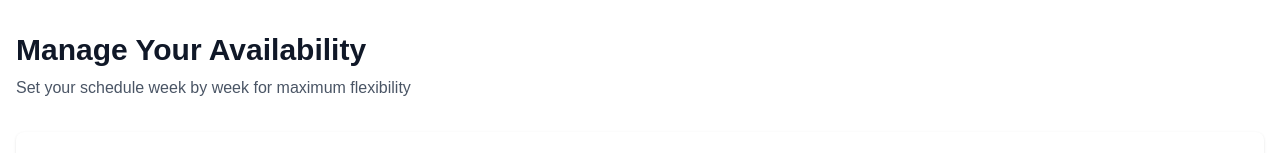
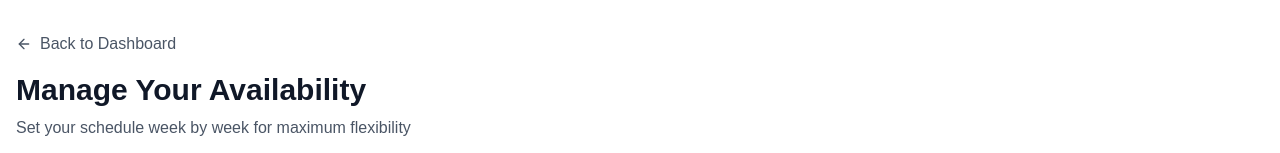
Before and after one commit to msaedi/instructly, a Next.js app in the folder frontend/: page /dashboard/instructor/availability in a window 1280 px wide. Shown: the top 153 px of the page. Built offline with nearby package versions, Linux system fonts and the light colour scheme; no server answers.

Commit message:
Added navigation arrows to go back

```diff
--- a/frontend/app/dashboard/instructor/availability/page.tsx
+++ b/frontend/app/dashboard/instructor/availability/page.tsx
@@ -1,6 +1,8 @@
 // app/dashboard/instructor/availability/page.tsx
 "use client";
 
+import { ArrowLeft } from "lucide-react";
+import Link from "next/link";
 import { useState, useEffect } from "react";
 import { useRouter } from "next/navigation";
 import { fetchWithAuth, API_ENDPOINTS } from "@/lib/api";
@@ -521,6 +523,10 @@
 
   return (
     <div className="max-w-7xl mx-auto px-4 py-8">
+      <Link href="/dashboard/instructor" className="inline-flex items-center text-gray-600 hover:text-gray-900 mb-4">
+        <ArrowLeft className="w-4 h-4 mr-2" />
+        Back to Dashboard
+      </Link>
       <div className="mb-8">
         <h1 className="text-3xl font-bold text-gray-900 mb-2">Manage Your Availability</h1>
         <p className="text-gray-600">Set your schedule week by week for maximum flexibility</p>
--- a/frontend/app/dashboard/instructor/page.tsx
+++ b/frontend/app/dashboard/instructor/page.tsx
@@ -2,6 +2,7 @@
 
 import { useState, useEffect } from "react";
 import { useRouter } from "next/navigation";
+import { ArrowLeft } from "lucide-react";
 import Link from "next/link";
 import { Edit, Calendar, ExternalLink, LogOut, Trash2 } from "lucide-react";
 import EditProfileModal from "@/components/EditProfileModal";
@@ -160,6 +161,10 @@
 
       {/* Main Content */}
       <div className="max-w-7xl mx-auto px-4 sm:px-6 lg:px-8 py-8">
+      <Link href="/" className="inline-flex items-center text-gray-600 hover:text-gray-900 mb-4">
+        <ArrowLeft className="w-4 h-4 mr-2" />
+        Back to Home
+      </Link>
         {/* Welcome Section */}
         <div className="bg-white rounded-lg shadow-sm p-6 mb-8">
           <h1 className="text-2xl font-bold text-gray-900 mb-2">
```
